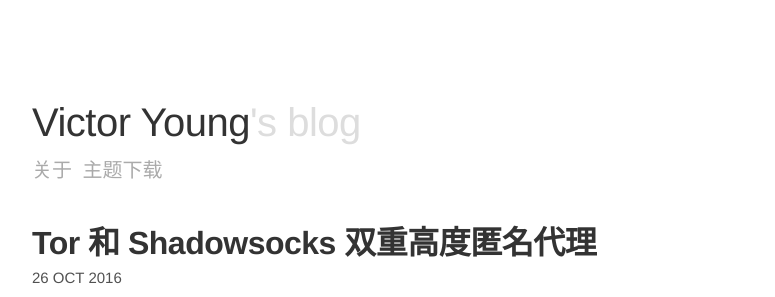
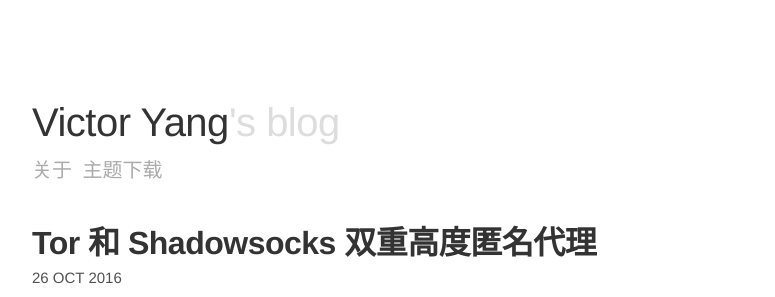
Before and after one commit to Youngv/rt4u.bid, a Jekyll site: the page built from index.html, in a window 1280 px wide. Shown: the top 297 px of the page, without its empty margins (248-1023 px from the left). Built offline with Jekyll 4.4.1, drawn with Linux system fonts in a browser that asks for light colours; some web fonts are replaced.

Commit message:
Update _config.yml

```diff
--- a/_config.yml
+++ b/_config.yml
@@ -3,7 +3,7 @@
 # # # # # # # #
 
 # Basic
-name:               "Victor Young"
+name:               "Victor Yang"
 
 # URL
 baseurl:            ""
```
